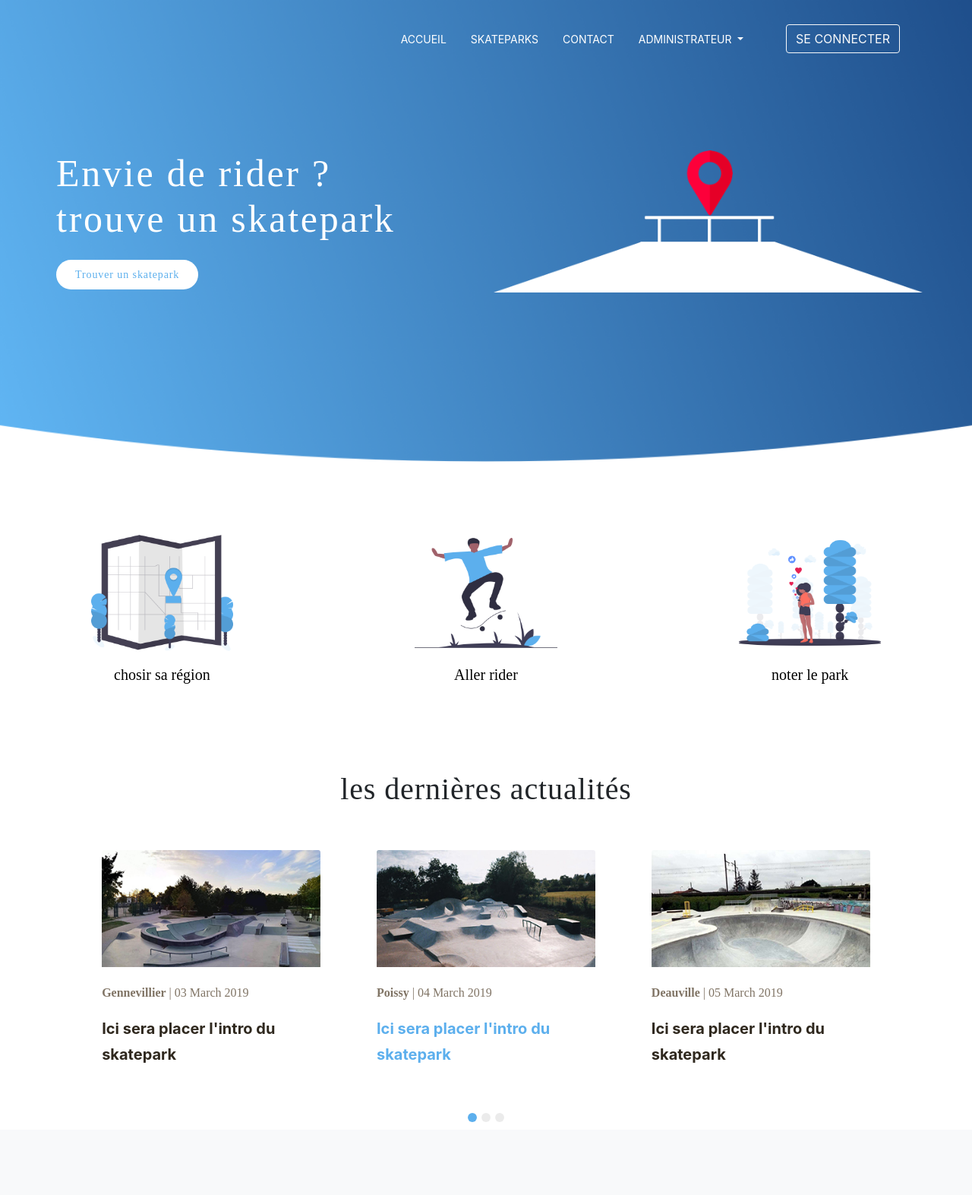
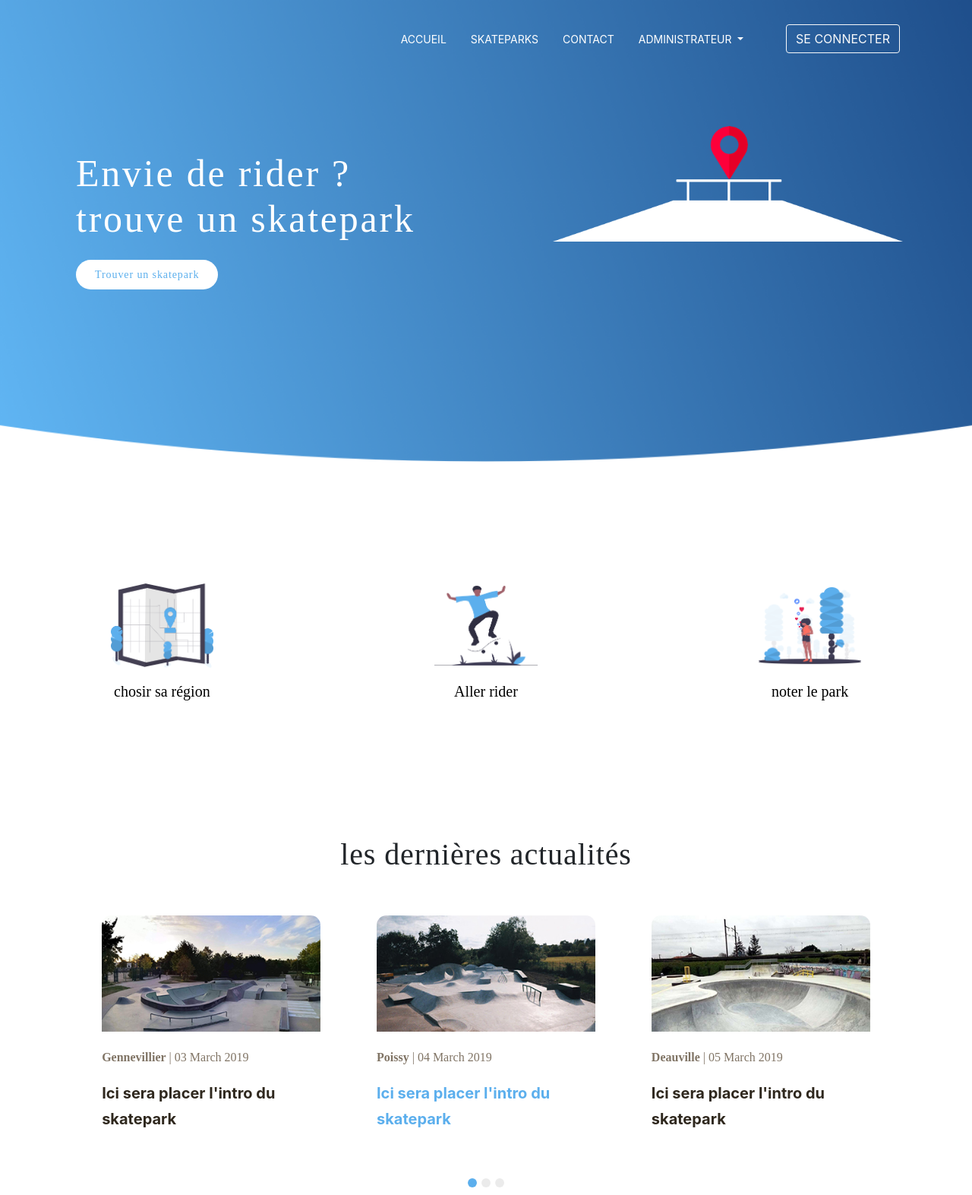
Before and after one commit to simon-silvestre/RideFrance, a PHP site: page / in a window 1280 px wide. Shown: the whole page at 76% size. Before the commit the page ends 1477 px from the top, so only its background shows below. Run offline with PHP 8.4, Linux system fonts and the light colour scheme; some libraries are stand-ins or nearby versions.

Commit message:
update-homePageResp

```diff
--- a/style.css
+++ b/style.css
@@ -21,12 +21,17 @@ ul a
     background-color: #0554F2!important;
 }
 
+nav#navbar_bleu
+{
+    background-color: #458bc8!important;
+}
+
 /************************** Banner **************************/
 
 #banner
 {
     background-image: url(assets/Banniere.png);
-    background-position: top;
+    background-position: bottom;
     background-repeat: no-repeat;
     background-size: cover;
     height: 38rem;
@@ -55,10 +60,16 @@ ul a
     font-size: 14px!important;
     letter-spacing: 0.9px;
     margin-top: 1rem!important;
-    color: #5CAFED;
+    color: #5CAFED!important;
 }
 
 /************************** HomeIcons **************************/
+
+section#homeIcon
+{
+    margin-top: 7rem!important;
+    margin-bottom: 7rem;
+}
 
 .home_icon_text
 {
@@ -130,7 +141,7 @@ ul a
     color: #5CAFED!important;
 }
 
-img .card-img-top
+img.card-img-top
 {
     border-radius: 0.80rem 0.80rem 0rem 0rem;
     cursor: pointer;
--- a/view/homePage.php
+++ b/view/homePage.php
@@ -13,7 +13,8 @@
 </head>
 
 <body>
-  <div class="container-fluid" id="banner">
+  <header id="banner">
+    <div class="container-fluid">
       <nav class="navbar navbar-expand-lg navbar-dark py-4">
         <a class="navbar-brand" href="#"></a>
         <button class="navbar-toggler" type="button" data-toggle="collapse" data-target="#navbarSupportedContent" aria-controls="navbarSupportedContent" aria-expanded="false" aria-label="Toggle navigation">
@@ -47,37 +48,40 @@
         </div>
       </nav>
 
-
       <div class="row justify-content-around">
         <div class="col-lg-5 text-center text-lg-left mt-lg-5 ml-md-4" id="text-left">
           <h1 class="text-center text-lg-left mt-lg-5">Envie de rider ?</br>trouve un skatepark </h1>
           <a href="index.php?action=login" class="btn find_button rounded-pill px-4 py-2">Trouver un skatepark</a>
         </div>
-      <div class="col-lg-6 col-md-8 col-sm-10 mt-lg-5" id="image-container">
-        <img src="assets/quarter.png" alt="rampe" class="col-12 mt-5" id="img-right">
+        <div class="col-xl-5 col-lg-6 col-md-8 col-sm-10 mt-lg-5" id="image-container">
+          <img src="assets/quarter.png" alt="rampe" class="col-12 mt-xl-3 mt-5" id="img-right">
         </div>
       </div>
     </div>
+  </header>
 
-  <div class="container-fluid" id="homeIcon">
+  <section id="homeIcon">
+    <div class="container-fluid">
       <div class="row justify-content-around mt-5">
-      <div class="home_icon col-xl-3 col-md-4 col-7 text-center mt-5">
-        <img class="mx-auto col-xl-9 col-lg-8 col-md-8 col-sm-7" src="assets/map.png" alt="carte de france" id="home_icon_img">
+        <div class="home_icon col-xl-4 col-md-4 col-7 text-center mt-5">
+          <img class="mx-auto col-xl-5 col-lg-8 col-md-8 col-sm-7" src="assets/map.png" alt="carte de france" id="home_icon_img">
           <p class="home_icon_text text-center mt-3">chosir sa région</p>
         </div>
-      <div class="home_icon col-xl-3 col-md-4 col-7 text-center mt-5">
-        <img class="mx-auto col-xl-9 col-lg-8 col-md-8 col-sm-7" src="assets/skate.png" alt="skateur" id="home_icon_img">
+        <div class="home_icon col-xl-4 col-md-4 col-7 text-center mt-5">
+          <img class="mx-auto col-xl-5 col-lg-8 col-md-8 col-sm-7" src="assets/skate.png" alt="skateur" id="home_icon_img">
           <p class="home_icon_text text-center mt-3">Aller rider</p>
         </div>
-      <div class="home_icon col-xl-3 col-md-4 col-7 text-center mt-5">
-        <img class="mx-auto col-xl-9 col-lg-8 col-md-8 col-sm-7" src="assets/review.png" alt="notes" id="home_icon_img">
+        <div class="home_icon col-xl-4 col-md-4 col-7 text-center mt-5">
+          <img class="mx-auto col-xl-5 col-lg-8 col-md-8 col-sm-7" src="assets/review.png" alt="notes" id="home_icon_img">
           <p class="home_icon_text text-center mt-3">noter le park</p>
         </div>
       </div>
     </div>
+  </section>
 
 
-  <div class="container-fluid" id="Actualités">
+  <section id="Actualités">
+    <div class="container-fluid">
       <div class="row mt-5">
         <h2 class="mx-auto text-center mt-5">les dernières actualités</h2>
       </div>
@@ -170,5 +174,6 @@
           </div>
       </div>
     </div>
+  </section>
 </body>
 </html>
```
Also changed, not shown: view/navBarTemplate.php (added, +49 -0 lines). Lines whose indentation alone changed are shown as unchanged.
